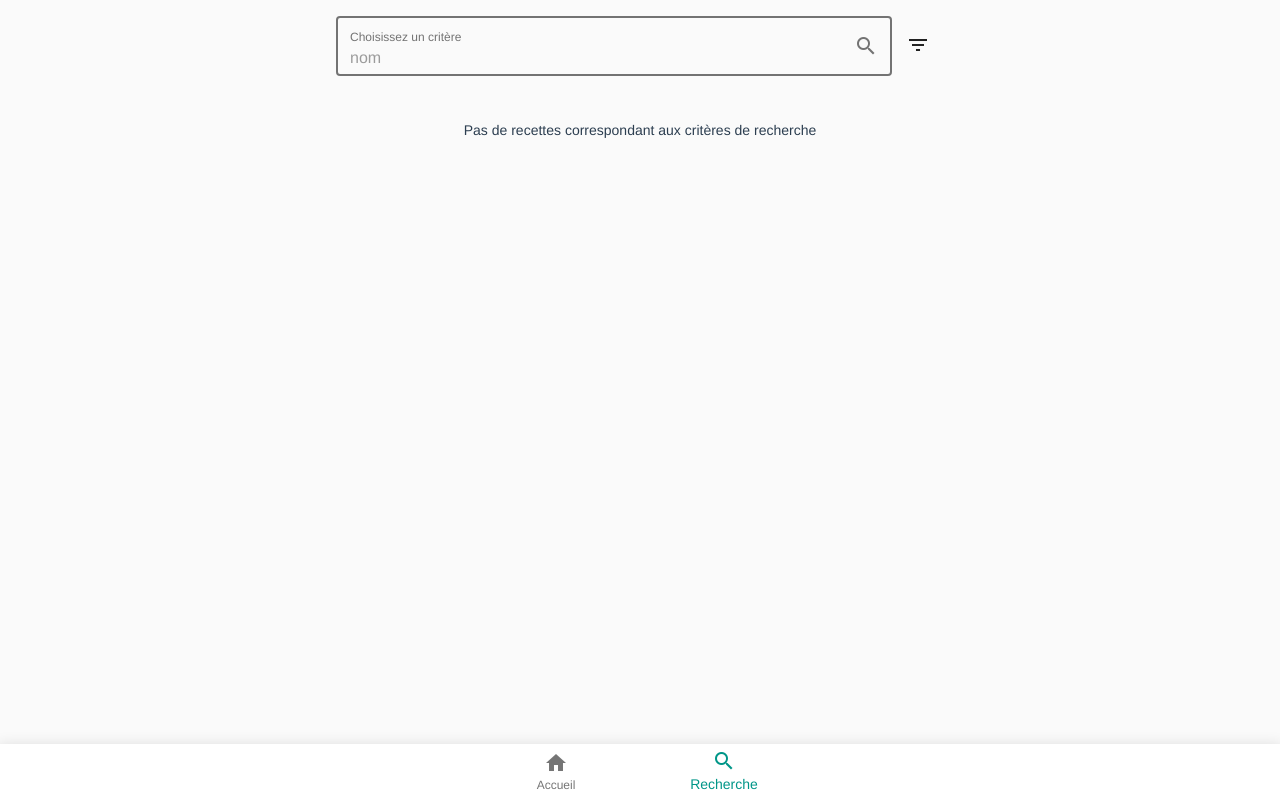
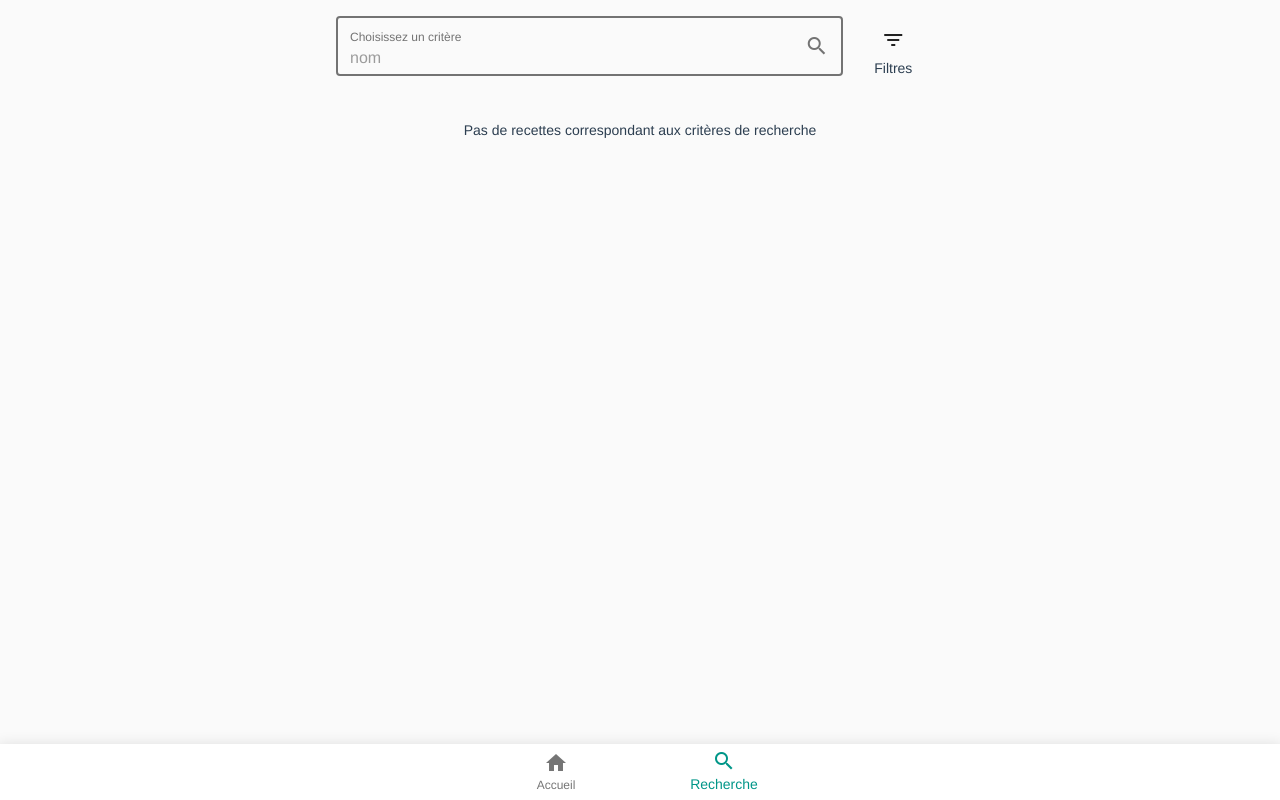
Before and after one commit to antsteyer/discookvery, a Vue app: page /#/search in a window 1280 px wide. Built offline with nearby package versions, Linux system fonts and the light colour scheme; what vue-flag-icon would draw is missing.

Commit message:
Add label for filters button

```diff
--- a/src/components/ResearchBar.vue
+++ b/src/components/ResearchBar.vue
@@ -32,6 +32,7 @@
       </v-layout>
     </v-slide-y-transition>
     <v-layout row align-start justify-center>
+      <v-flex xs10>
         <v-combobox
           :disabled="searchFieldDisabled"
           outline
@@ -53,9 +54,15 @@
             <span class="isCountryOrRegion">{{item.isCountry ? ' (pays)' : ' (région)'}}</span>
           </template>
         </v-combobox>
+      </v-flex>
+      <v-flex xs2>
+        <v-layout column align-center>
           <v-btn class="buttonHideFilter" icon @click="onFilterClicked">
             <v-icon>{{!showFilters ? 'filter_list': 'close'}}</v-icon>
           </v-btn>
+          <span>Filtres</span>
+        </v-layout>
+      </v-flex>
     </v-layout>
   </v-container>
 </template>
@@ -236,6 +243,6 @@ export default {
 }
 
 .buttonHideFilter {
-  top: 5px;
+  margin-bottom: 0;
 }
 </style>
```
Lines whose indentation alone changed are shown as unchanged.
